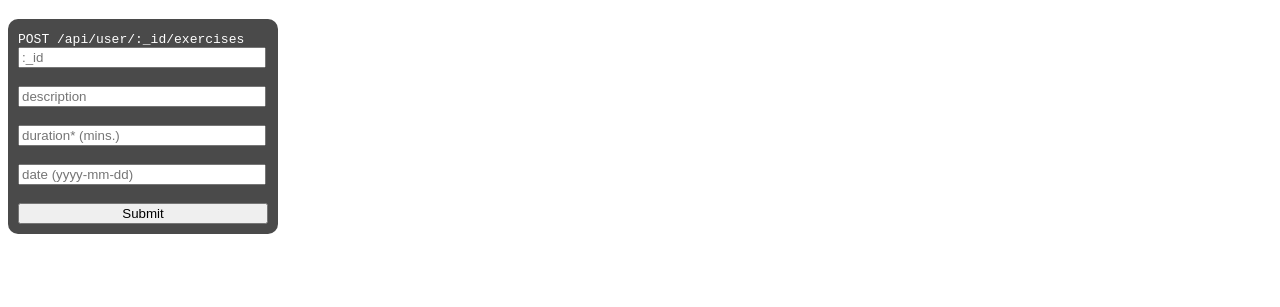
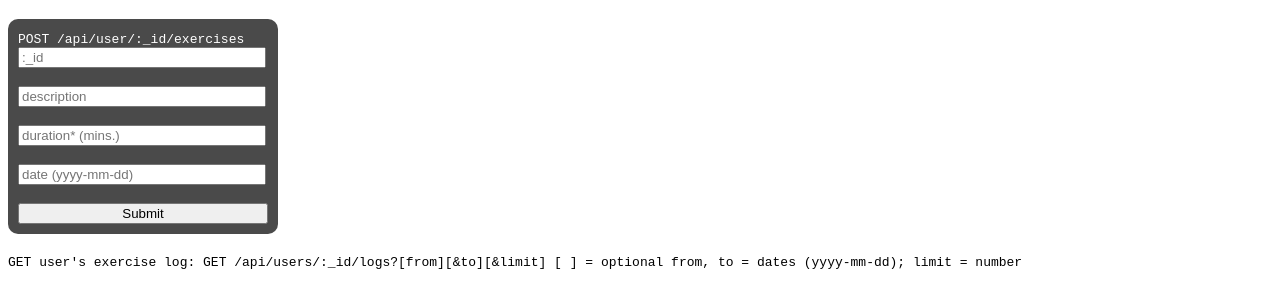
Before and after one commit to ethanshealey/exercise-tracker-microservice, a website: page public/index.html in a window 1280 px wide. Shown: the part 267-574 px from the top of the page. Drawn offline with Linux system fonts and the light colour scheme.

Commit message:
updating

```diff
--- a/public/index.html
+++ b/public/index.html
@@ -24,6 +24,14 @@
             <input id="date" type="text" name="date" placeholder="date (yyyy-mm-dd)" style="width:240px"><br /><br />
             <input type='submit' value='Submit' style='width:100%'>
         </form>
+        <br />
+        <code>
+            GET user's exercise log: GET /api/users/:_id/logs?[from][&to][&limit]
+
+            [ ] = optional
+
+            from, to = dates (yyyy-mm-dd); limit = number
+        </code>
         <script>
             const form = document.getElementById('exer-form');
             form.addEventListener('submit', () => {
```
